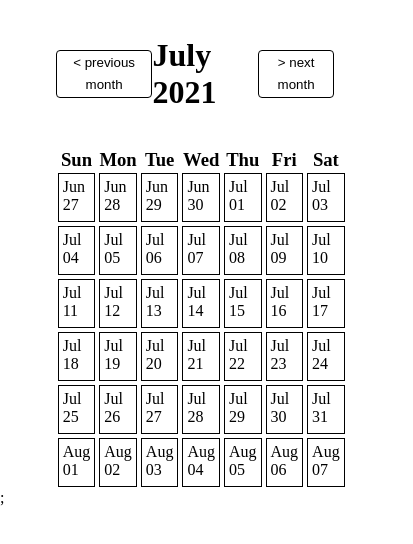
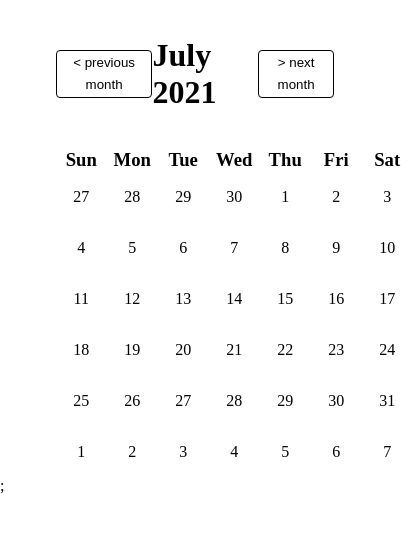
Before and after one commit to ayershov777/availability-picker, a React (Create React App) app in the folder client/: page / in a window 390 px wide. Shown: the top 544 px of the page, 413 px wide, since content can reach past the window. Built offline with nearby package versions, Linux system fonts and the light colour scheme.

Commit message:
:sparkles: Scheduler cells to have blue dot on hover @mobile size

```diff
--- a/client/src/components/Scheduler/SchedulerCell.tsx
+++ b/client/src/components/Scheduler/SchedulerCell.tsx
@@ -1,12 +1,26 @@
 import { useDispatch } from "react-redux";
 import styled from "styled-components";
 import { setSelectedDateAction } from "../../redux/actions";
+import useScreenSize, { Breakpoints, ScreenSize } from '../../hooks/useScreenSize';
 
 const Cell = styled.div`
     border: 1px solid black;
     margin: 2px;
     padding: 4px;
     height: calc(100vw/10);
+
+    @media (max-width: ${Breakpoints.Small}px) {
+        border: none;
+        width: calc(100vw/10);
+        line-height: calc(100vw/10);
+        border-radius: 50%;
+        text-align: center;
+
+        &:hover {
+            background-color: #1a73e8;
+            color: white;
+        }
+    }
 `;
 
 type SchedulerCellProps = {
@@ -23,10 +37,9 @@ function SchedulerCell({ date }: SchedulerCellProps) {
     function handleClick() {
         selectDay();
     }
-
     return (
         <Cell onClick={handleClick}>
-            {date.toDateString().substring(4, 10)}
+            {useScreenSize() > ScreenSize.Small ? date.toDateString().substring(4, 10) : date.getDate()}
         </Cell>
     );
 }
--- a/client/src/hooks/useScreenSize.ts
+++ b/client/src/hooks/useScreenSize.ts
@@ -1,6 +1,7 @@
 import { useEffect, useState } from "react";
 
 export enum ScreenSize { XSmall, Small, Medium, Large, XLarge, XXLarge };
+export enum Breakpoints { XSmall=0, Small=576, Medium=768, Large=992, XLarge=1200, XXLarge=1400 };
 
 const queries = [
 	"(max-width: 575px)",
```
